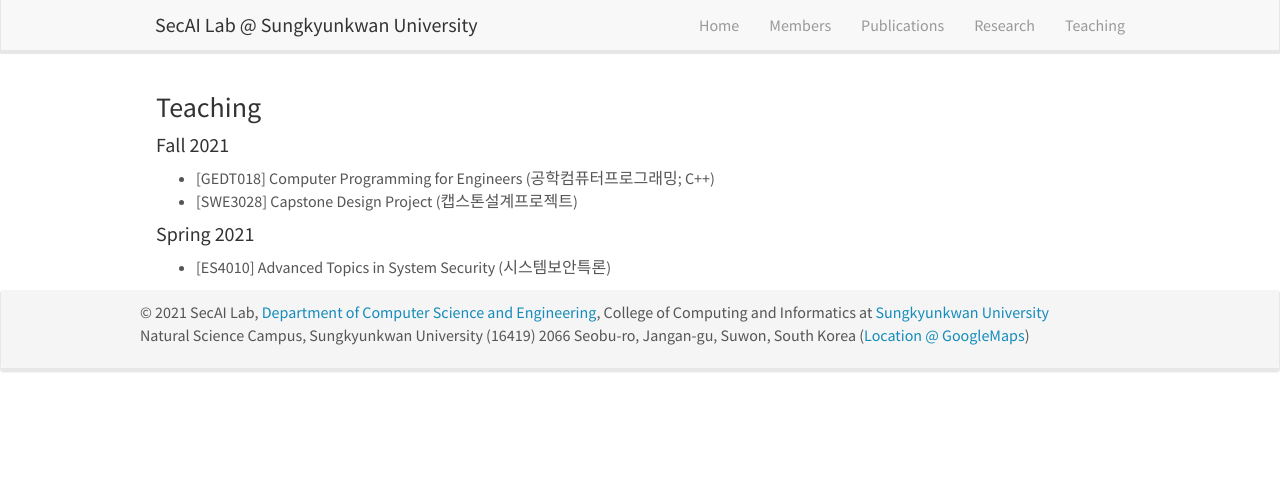
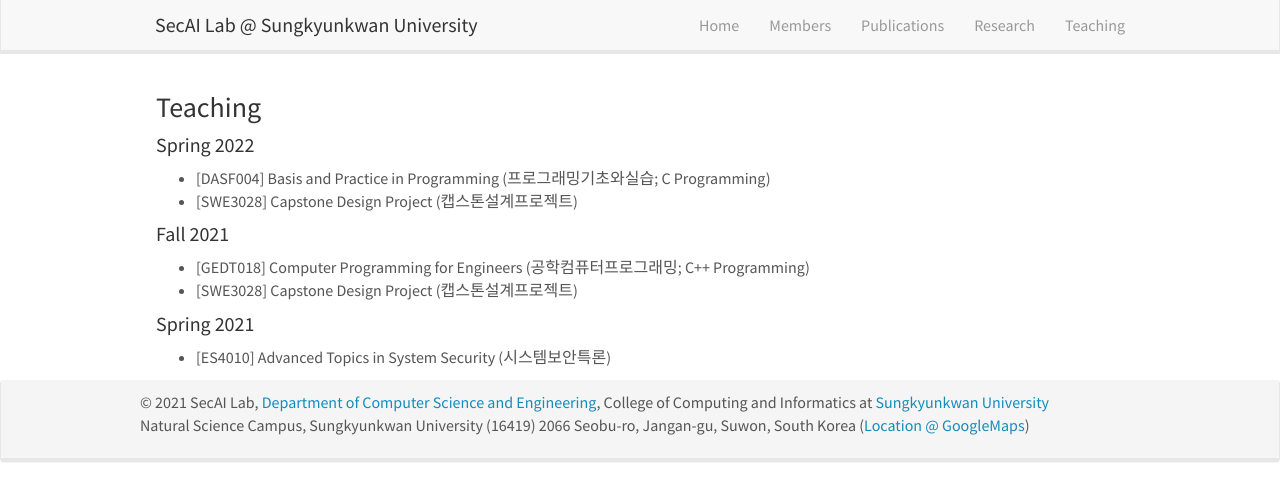
Before and after one commit to SecAI-Lab/secai-lab.github.io, a Jekyll site: the page built from _pages/teaching.md, in a window 1280 px wide. Shown: the top 501 px of the page. Built offline with Jekyll 4.4.1, drawn with Linux system fonts in a browser that asks for light colours; nearby versions of some CDN libraries.

Commit message:
spring 2022 teaching updated

```diff
--- a/_pages/teaching.md
+++ b/_pages/teaching.md
@@ -8,8 +8,12 @@
 
 ### Teaching
 
+#### Spring 2022
+* [DASF004] Basis and Practice in Programming (프로그래밍기초와실습; C Programming)
+* [SWE3028] Capstone Design Project (캡스톤설계프로젝트)
+
 #### Fall 2021
-* [GEDT018] Computer Programming for Engineers (공학컴퓨터프로그래밍; C++)
+* [GEDT018] Computer Programming for Engineers (공학컴퓨터프로그래밍; C++ Programming)
 * [SWE3028] Capstone Design Project (캡스톤설계프로젝트)
 
 #### Spring 2021
```
